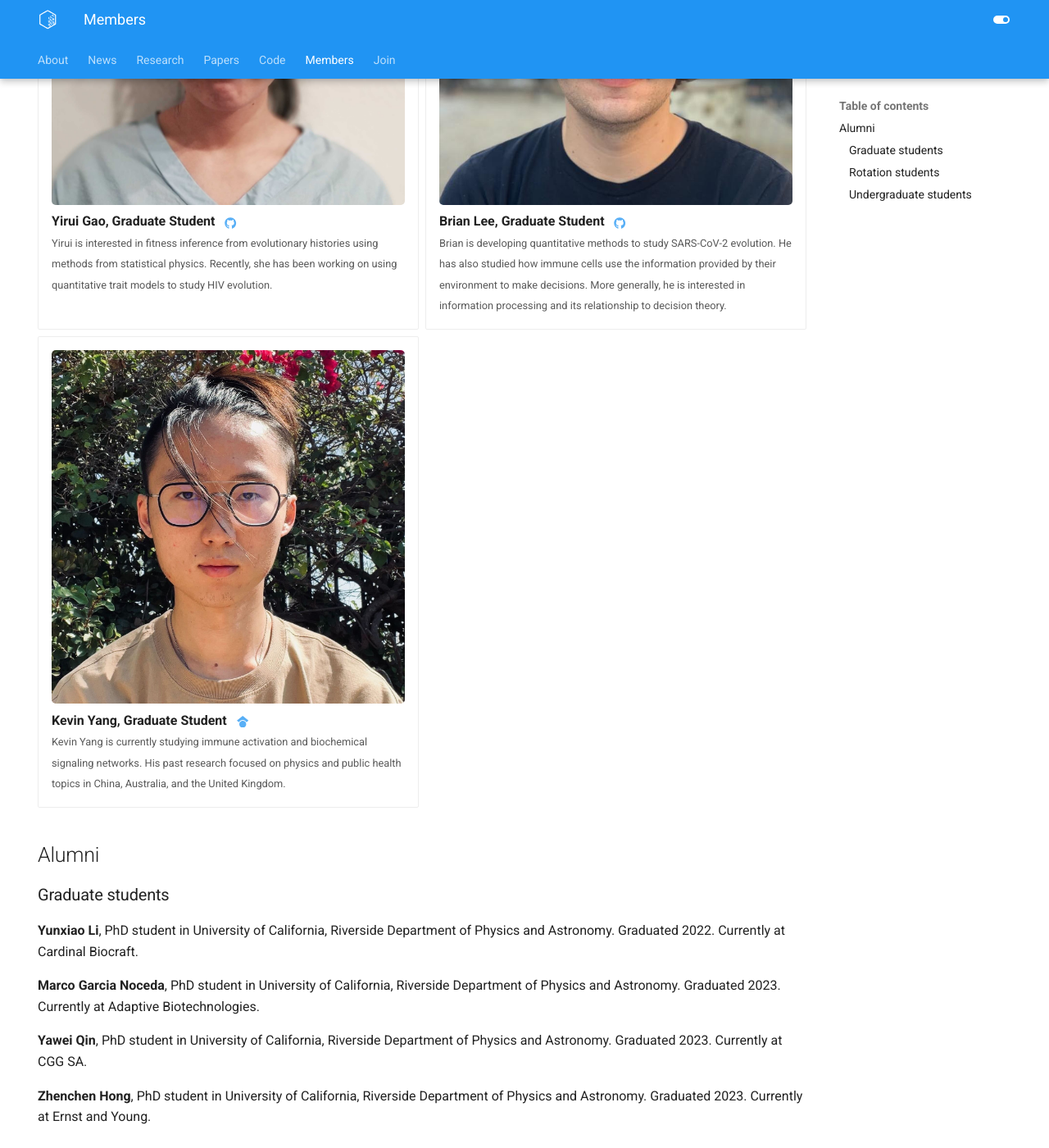
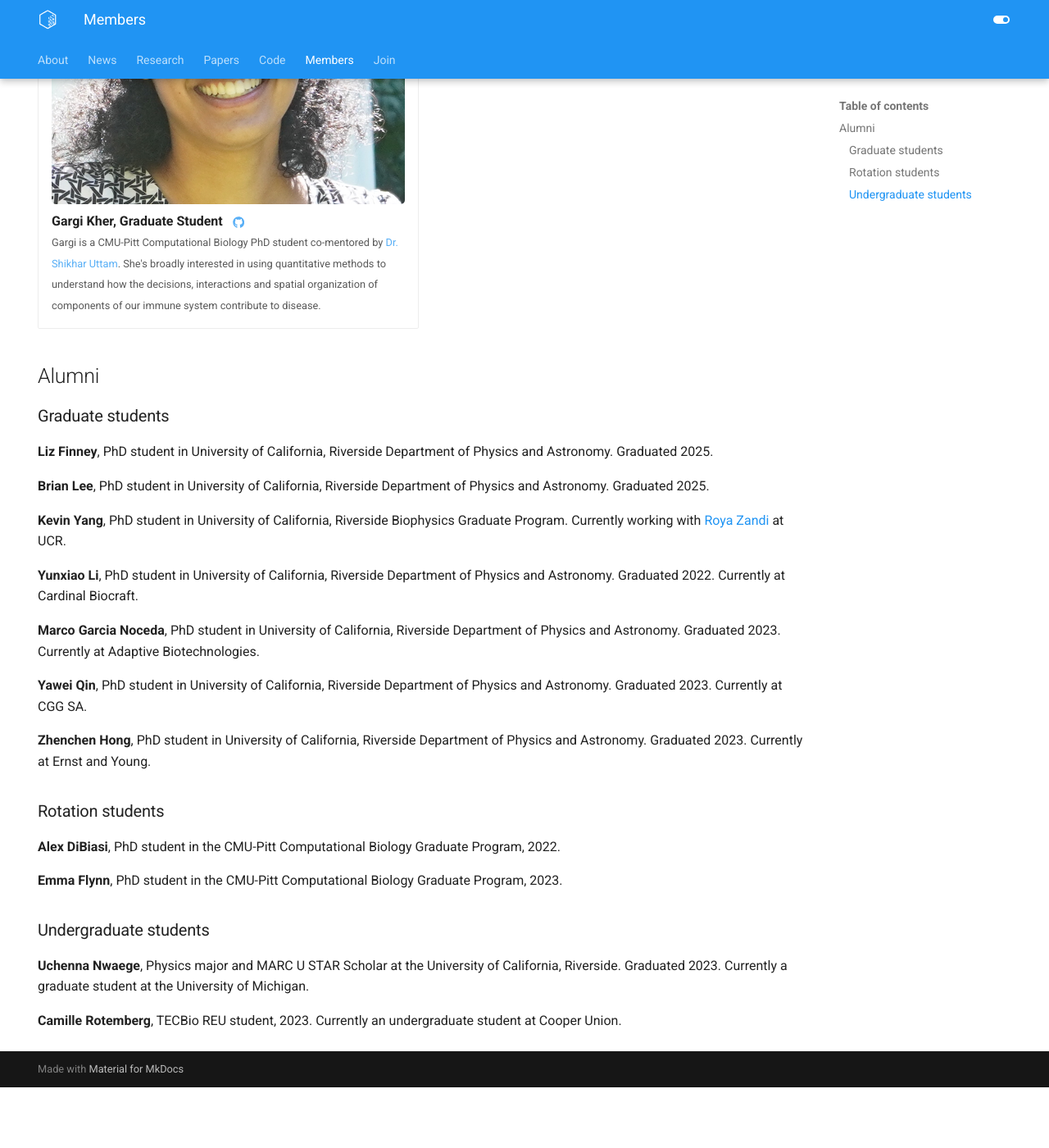
Before and after one commit to bartonlab/bartonlab.github.io, an MkDocs documentation site: the page built from docs/members.md, in a window 1280 px wide and 1400 px high, scrolled down 1720 px. Shown: the whole window at 82% size. Built offline with MkDocs 1.6.1 and Material for MkDocs 9.7.7, drawn with Linux system fonts in a browser that asks for light colours; after the commit the page ends 3046 px from its top, so only the background shows below that; some of the changed text lies outside the part shown.

Commit message:
spring 2025 update

```diff
--- a/docs/members.md
+++ b/docs/members.md
@@ -31,14 +31,6 @@ hide:
     Kai is a postdoc who obtained his Ph.D. in information science at Sorbonne University Paris 1 under the supervision of Dr. Martin Weigt. He is passionate about understanding rapidly evolving pathogens and immunities, with a particular interest in epistasis and coevolution. His research policy focuses on a quantitative understanding through the lenses of population genomics and statistical physics with great care for real biological phenomena and data.
     </small>
 
--   ![Liz](assets/img/members/liz-finney-sq.jpg)<br>
-    __Liz Finney, Graduate Student__&nbsp;&nbsp;
-    <small>
-    [:fontawesome-solid-bolt-lightning:{ .middle }](https://sites.google.com/view/ucr-powur/)
-    <br>
-    Liz studies computational epidemiology, immunology, and the evolution of viral pathogens. Most recently, she is working on a project involving SARS-CoV-2. In her spare time, she helps lead POWUR, a student-created group working to foster a climate of diversity, equity, and inclusion in physics.
-    </small>
-
 -   ![Yirui](assets/img/members/yirui-gao-sq.jpg)<br>
     __Yirui Gao, Graduate Student__&nbsp;&nbsp;
     <small>
@@ -47,21 +39,23 @@ hide:
     Yirui is interested in fitness inference from evolutionary histories using methods from statistical physics. Recently, she has been working on using quantitative trait models to study HIV evolution.
     </small>
 
--   ![Brian](assets/img/members/brian-lee-sq.jpg)<br>
-    __Brian Lee, Graduate Student__&nbsp;&nbsp;
+-   ![Gargi](assets/img/members/gargi-kher-sq.jpg)<br>
+    __Gargi Kher, Graduate Student__&nbsp;&nbsp;
     <small>
-    [:fontawesome-brands-github:{ .middle }](https://github.com/leebs92)
+    [:fontawesome-brands-github:{ .middle }](https://github.com/kherg)
     <br>
-    Brian is developing quantitative methods to study SARS-CoV-2 evolution. He has also studied how immune cells use the information provided by their environment to make decisions. More generally, he is interested in information processing and its relationship to decision theory.
+    Gargi is a CMU-Pitt Computational Biology PhD student co-mentored by [Dr. Shikhar Uttam](https://www.uttamlab.com/). She's broadly interested in using quantitative methods to understand how the decisions, interactions and spatial organization of components of our immune system contribute to disease.
     </small>
 
--   ![Kevin](assets/img/members/kevin-yang-sq.jpg)<br>
-    __Kevin Yang, Graduate Student__&nbsp;&nbsp;
+<!--
+-   ![Maddie](assets/img/members/maddie-shaklee-sq.jpg)<br>
+    __Maddie Shaklee, Graduate Student__&nbsp;&nbsp;
     <small>
-    [:fontawesome-brands-google-scholar:{ .middle }](https://scholar.google.com/citations?user=tdb3IasAAAAJ)
+    [:fontawesome-brands-github:{ .middle }](https://github.com/kherg)
     <br>
-    Kevin Yang is currently studying immune activation and biochemical signaling networks. His past research focused on physics and public health topics in China, Australia, and the United Kingdom.
+    Maddie is a CMU-Pitt Computational Biology PhD student co-mentored by [Dr. Harinder Singh](https://www.immunology.pitt.edu/people/harinder-singh-phd). She's broadly interested in using quantitative methods to understand how the decisions, interactions and spatial organization of components of our immune system contribute to disease.
     </small>
+-->
 
 </div>
 
@@ -70,6 +64,12 @@ hide:
 
 
 ### Graduate students
+
+**Liz Finney**, PhD student in University of California, Riverside Department of Physics and Astronomy. Graduated 2025.
+
+**Brian Lee**, PhD student in University of California, Riverside Department of Physics and Astronomy. Graduated 2025.
+
+**Kevin Yang**, PhD student in University of California, Riverside Biophysics Graduate Program. Currently working with [Roya Zandi](https://zandilab.ucr.edu/) at UCR.
 
 **Yunxiao Li**, PhD student in University of California, Riverside Department of Physics and Astronomy. Graduated 2022. Currently at Cardinal Biocraft.
 
```
Also changed, not shown: docs/papers.md (+31 -1 lines), docs/research.md (+6 -5 lines), docs/assets/img/members/alumni/brian-lee-sq.jpg (renamed from docs/assets/img/members/brian-lee-sq.jpg), docs/assets/img/members/alumni/kevin-yang-sq.jpg (renamed from docs/assets/img/members/kevin-yang-sq.jpg), docs/assets/img/members/alumni/liz-finney.jpg (renamed from docs/assets/img/members/liz-finney.jpg), docs/assets/img/members/gargi-kher-sq.jpg (added), 8 other files.
